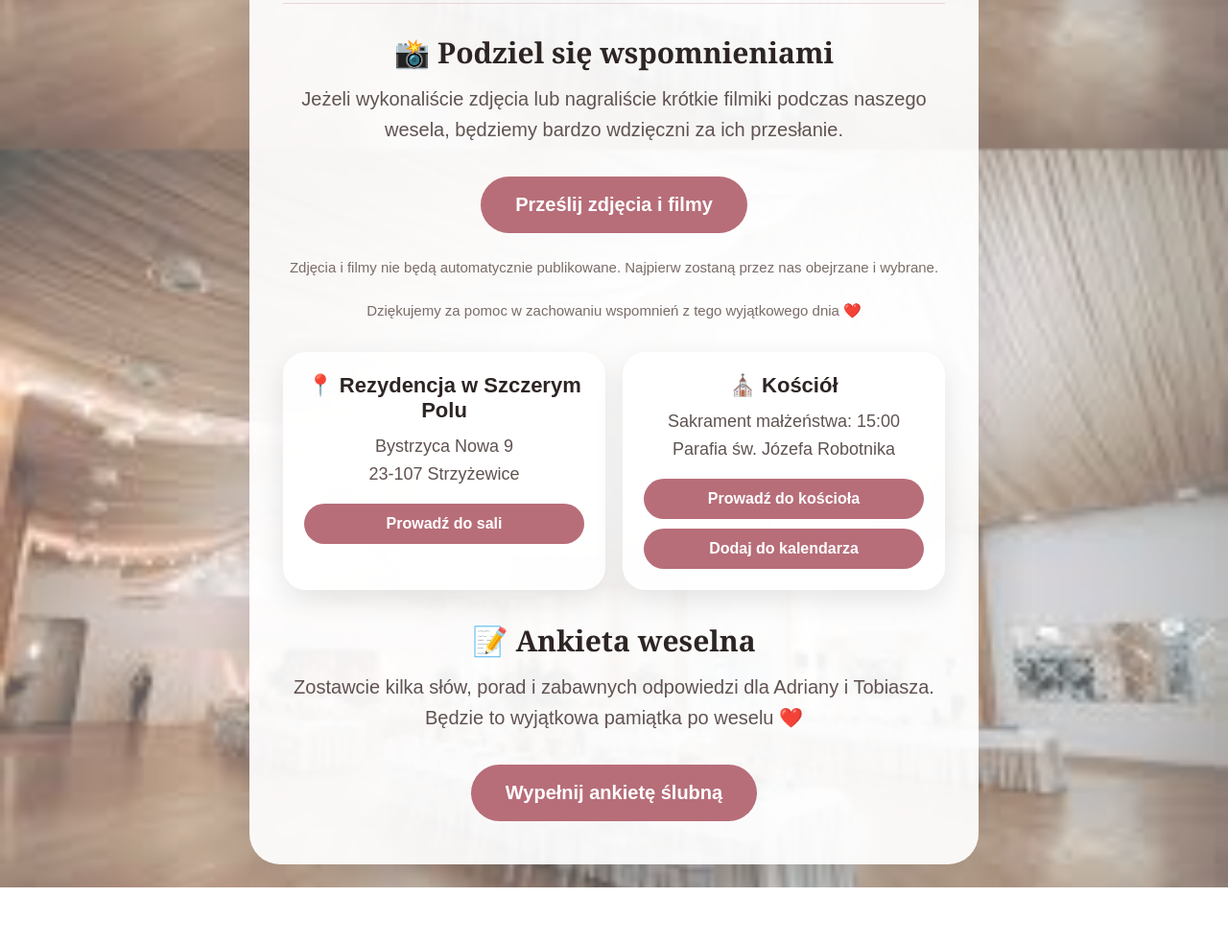
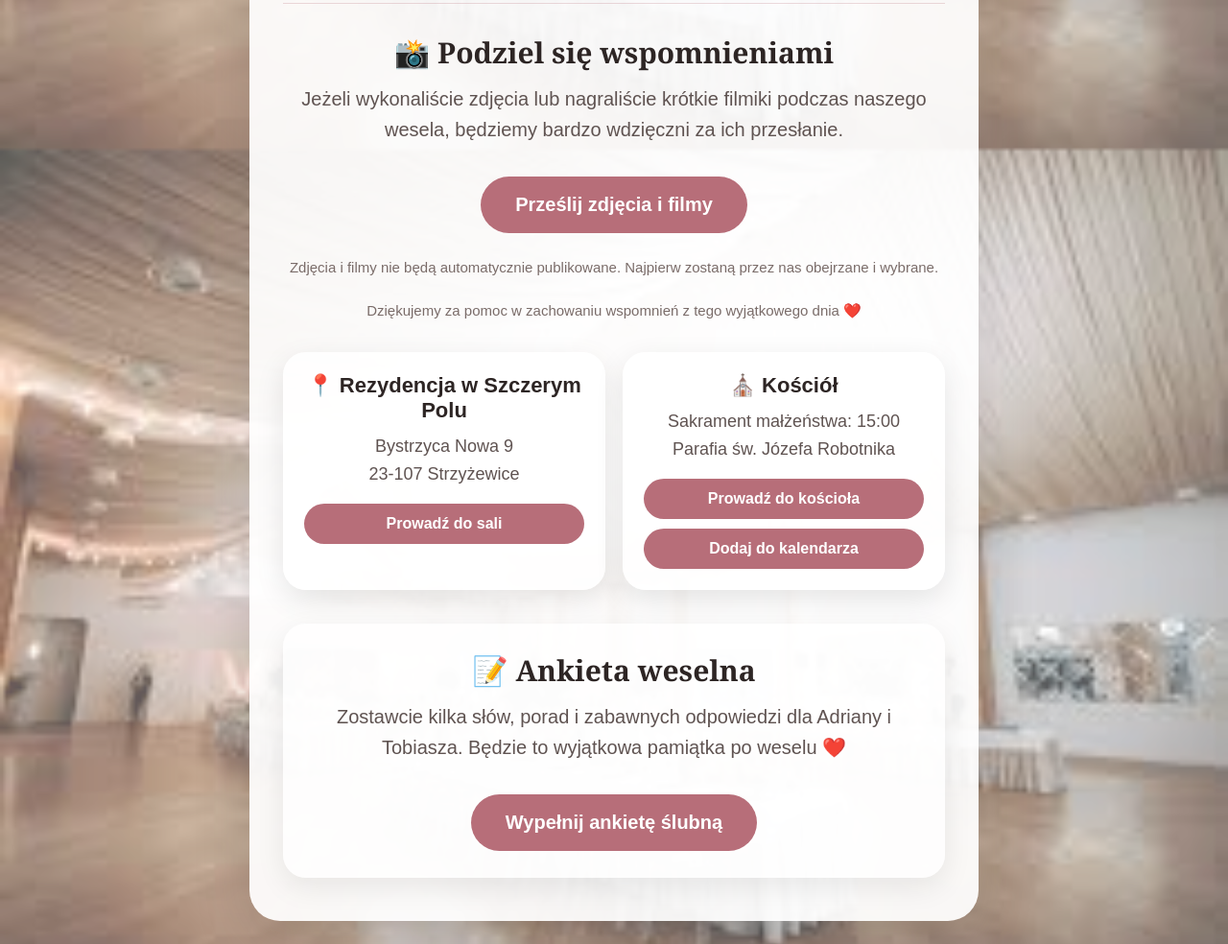
Before and after one commit to 1Sun1tzu1/wedding-photo-site, a plain HTML site: page index.html in a window 1280 px wide. Shown: the part 696-1680 px from the top of the page at 96% size. Before the commit the page ends 1621 px from the top, so only its background shows below. Drawn offline with Linux system fonts and the light colour scheme.

Commit message:
Update index.html

```diff
--- a/index.html
+++ b/index.html
@@ -243,6 +243,13 @@
         grid-template-columns: 1fr;
       }
     }
+    .ankieta-preview {
+  margin-top: 35px;
+  padding: 28px 22px;
+  background: rgba(255,255,255,0.75);
+  border-radius: 24px;
+  box-shadow: 0 10px 30px rgba(0,0,0,0.08);
+}
   </style>
 </head>
 
```
